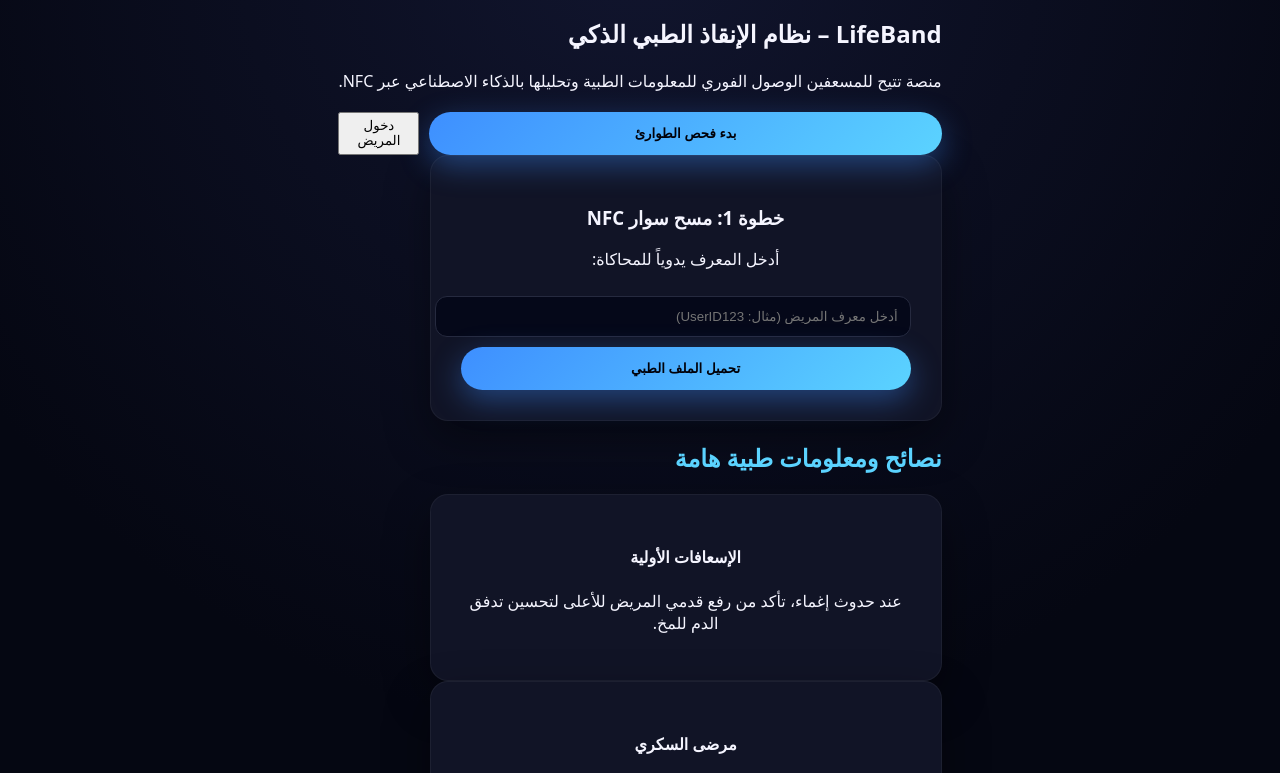
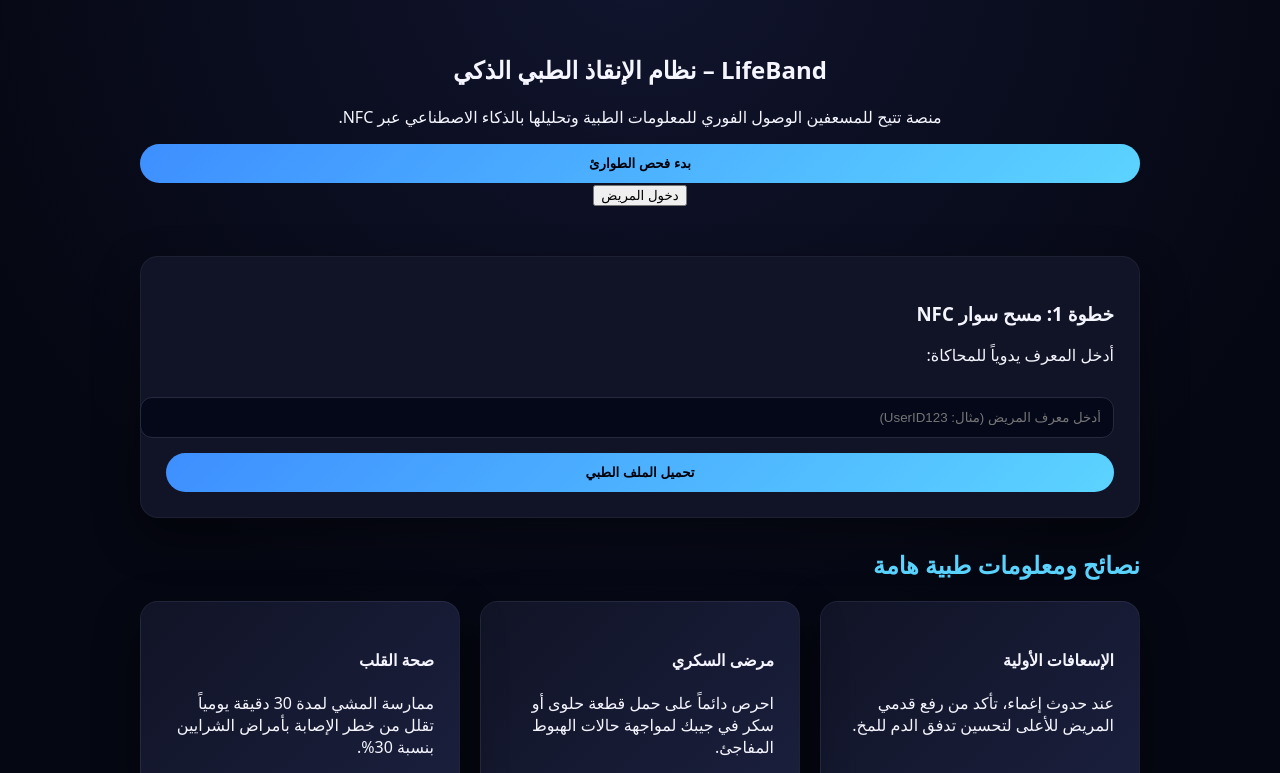
Before and after one commit to khaledxal/LifeBand-Project, a plain HTML site: page index.html in a window 1280 px wide. Shown: the part 60-833 px from the top of the page. Drawn offline with Linux system fonts and the light colour scheme.

Commit message:
Update style.css

```diff
--- a/style.css
+++ b/style.css
@@ -5,30 +5,61 @@
     --accent-strong: #5bd3ff;
     --text: #f5f5ff;
     --text-soft: #b2b6d6;
-    --radius-lg: 18px;
 }
 
 body {
-    margin: 0;
     direction: rtl;
     background: radial-gradient(circle at top, #11152e, #050712 55%);
     color: var(--text);
     font-family: system-ui, sans-serif;
+    margin: 0;
+}
+
+.navbar {
     display: flex;
-    justify-content: center;
-    align-items: center;
-    min-height: 100vh;
+    justify-content: space-between;
+    padding: 15px 30px;
+    background: rgba(5, 7, 18, 0.9);
+    border-bottom: 1px solid rgba(255, 255, 255, 0.05);
+}
+
+.nav-btn {
+    color: var(--text-soft);
+    text-decoration: none;
+    margin: 0 10px;
+    font-size: 14px;
+}
+
+.main {
+    max-width: 1000px;
+    margin: 0 auto;
+    padding: 40px 20px;
+}
+
+.hero-section {
+    text-align: center;
+    margin-bottom: 50px;
 }
 
 .card {
     background: var(--bg-elevated);
-    padding: 30px;
-    border-radius: var(--radius-lg);
     border: 1px solid rgba(255, 255, 255, 0.05);
+    border-radius: 18px;
+    padding: 25px;
+    margin-bottom: 30px;
     box-shadow: 0 18px 45px rgba(0, 0, 0, 0.4);
-    width: 100%;
-    max-width: 450px;
-    text-align: center;
+}
+
+.news-grid {
+    display: grid;
+    grid-template-columns: repeat(auto-fit, minmax(250px, 1fr));
+    gap: 20px;
+    margin-top: 20px;
+}
+
+.news-card {
+    background: linear-gradient(135deg, #111426, #1a1f3d);
+    text-align: right;
 }
 
 input {
@@ -38,49 +69,16 @@
     border-radius: 12px;
     padding: 12px;
     color: white;
-    margin: 10px 0;
-    outline: none;
+    margin: 15px 0;
 }
 
 .primary-btn {
     background: linear-gradient(135deg, var(--accent), var(--accent-strong));
     color: #010109;
     border: none;
-    padding: 14px;
+    padding: 12px 30px;
     border-radius: 30px;
-    width: 100%;
     font-weight: bold;
     cursor: pointer;
-    box-shadow: 0 10px 30px rgba(62, 143, 255, 0.4);
-    transition: 0.3s;
+    width: 100%;
 }
-
-.primary-btn:hover { transform: translateY(-2px); }
-
-a { color: var(--text-soft); text-decoration: none; font-size: 14px; }
-/* تحسين شكل الروابط في القائمة العلوية */
-.nav-links {
-    display: flex;
-    gap: 15px;
-}
-
-.nav-btn {
-    text-decoration: none;
-    color: var(--text-soft);
-    font-size: 14px;
-    padding: 8px 12px;
-    border-radius: 8px;
-    transition: 0.3s;
-}
-
-.nav-btn:hover {
-    background: var(--accent-soft);
-    color: var(--accent-strong);
-}
-
-/* التأكد من أن الأزرار الكبيرة تظهر بشكل صحيح */
-.hero-actions {
-    display: flex;
-    gap: 10px;
-    margin-top: 20px;
-}
```
